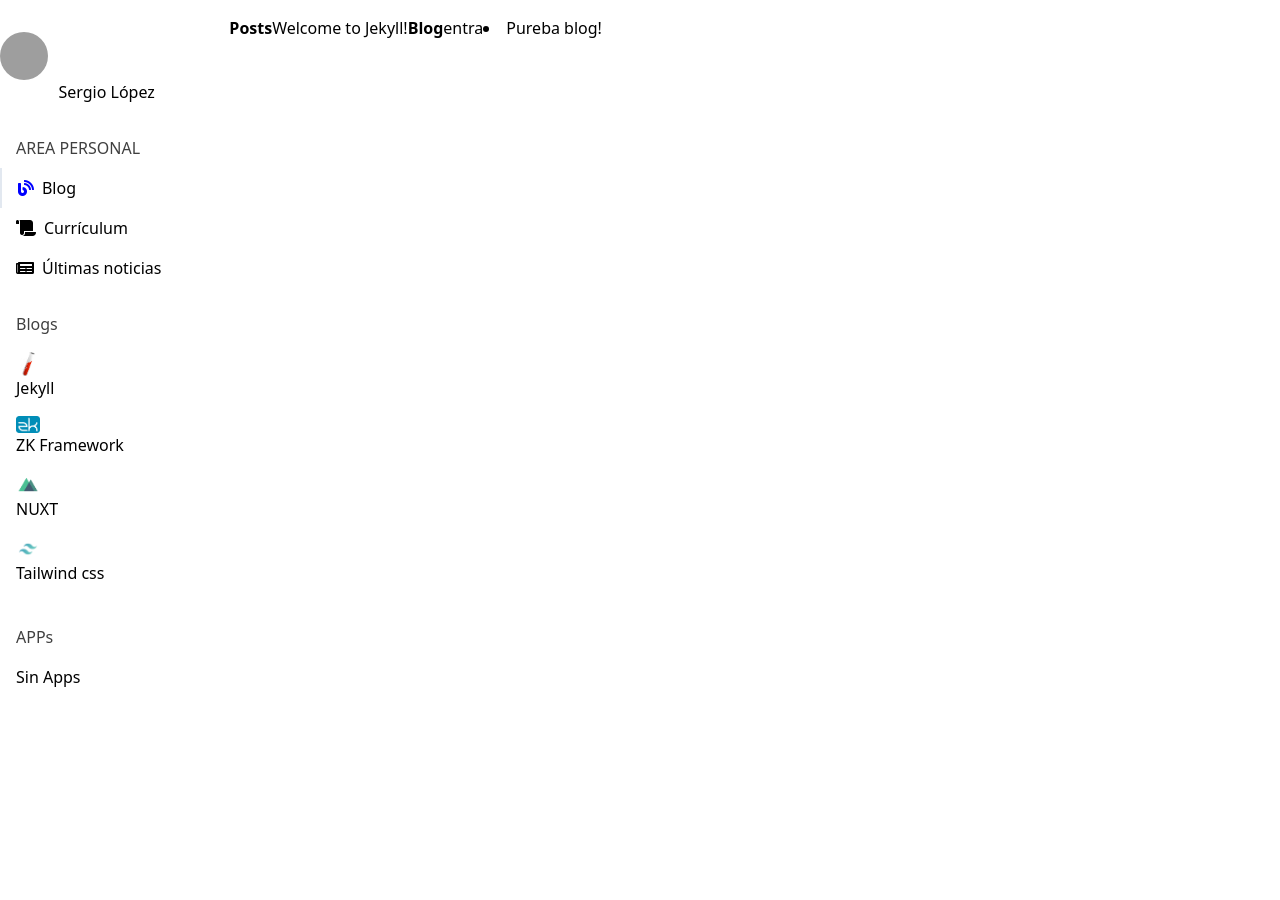
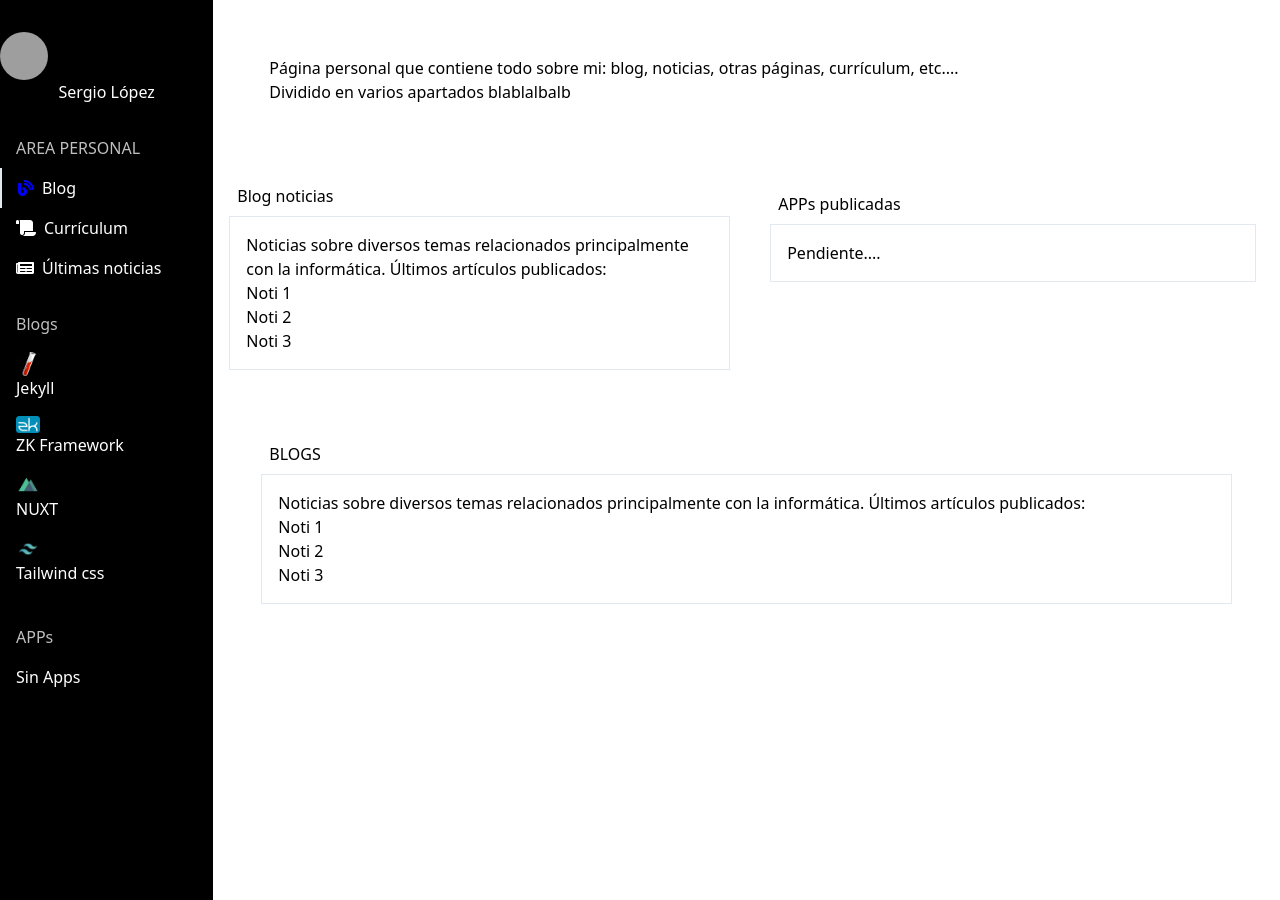
Before and after one commit to serloro/blog, a Jekyll site: the page built from index.md, in a window 1280 px wide. Built offline with Jekyll 4.4.1, drawn with Linux system fonts in a browser that asks for light colours; nearby versions of some CDN libraries; grey boxes are pictures that could not be loaded.

Commit message:
Mas cambios de la página principal

```diff
--- a/_layouts/default.html
+++ b/_layouts/default.html
@@ -15,14 +15,10 @@
 
 <link rel="stylesheet" href="https://use.fontawesome.com/releases/v5.6.1/css/all.css" integrity="sha384-gfdkjb5BdAXd+lj+gudLWI+BXq4IuLW5IT+brZEZsLFm++aCMlF1V92rMkPaX4PP" crossorigin="anonymous">
 <link href="https://cdn.jsdelivr.net/npm/tailwindcss/dist/tailwind.min.css" rel="stylesheet">
-
 <html>
   <body>
-
-
-
-        <div class="flex h-full">
-                <header class="w-64 bg-white h-screen">
+         <div class="flex h-full">
+                <header class="w-64 bg-black text-white h-screen">
                       <div class="w-full">
                           <div class="mt-8 text-center">
                                     <img class="h-12 w-12 rounded-full"
@@ -32,34 +28,34 @@
                                 <span>Sergio López</span>
                             </div>
                             <div class="mb-6">
-                              <div class="mt-6 px-4 mb-2 text-black flex justify-between items-center">
+                              <div class="mt-6 px-4 mb-2 flex justify-between items-center">
                                   <div class="opacity-75">AREA PERSONAL</div>
                               </div>
-                              <div class="border-l-2 border-blue bg-grey-lightest py-2 px-4 text-black"><i class="fa fa-blog" style="color:blue"></i><span class="ml-2">Blog</span></div>
-                              <div class="py-2 px-4 text-black"><i class="fa fa-scroll"></i><span class="ml-2">Currículum</span></div>
-                              <div class="py-2 px-4 text-black"><i class="fa fa-newspaper"></i><span class="ml-2">Últimas noticias</span></div>
+                              <div class="{% if page.url == '/' %}border-l-2 border-blue bg-grey-darkest text-grey{% endif %} py-2 px-4"><i class="fa fa-blog" style="color:blue"></i><span class="ml-2">Blog</span></div>
+                              <div class="{% if page.url == '/blog' %}border-l-2 border-blue bg-grey-darkest text-grey{% endif %} py-2 px-4"><i class="fa fa-scroll"></i><span class="ml-2">Currículum</span></div>
+                              <div class="{% if page.url == '/news' %}border-l-2 border-blue bg-grey-darkest text-grey{% endif %} py-2 px-4"><i class="fa fa-newspaper"></i><span class="ml-2">Últimas noticias</span></div>
                           </div>
                           <div class="mb-8">
-                              <div class="px-4 mb-2 text-black flex justify-between items-center">
+                              <div class="px-4 mb-2 flex justify-between items-center">
                                   <div class="opacity-75">Blogs</div>
                               </div>
-                              <div class="py-2 px-4 text-black"><img src="./img/jekyll.png" class="w-6 "></img>
+                              <div class="{% if page.url == '/jekyll' %}border-l-2 border-blue bg-grey-lightest {% endif %} py-2 px-4"><img src="./img/jekyll.png" class="w-6 "></img>
                                 Jekyll</div>
-                              <div class="py-2 px-4 text-black"><img src="./img/zk.png" class="w-6 "></img>
+                              <div class="py-2 px-4 "><img src="./img/zk.png" class="w-6 "></img>
                                 ZK Framework</div>
-                              <div class="py-2 px-4 text-black">
+                              <div class="py-2 px-4 ">
                                 <img src="./img/nuxt.png" class="w-6 "></img>
                                 NUXT</div>
-                              <div class="py-2 px-4 text-black">
+                              <div class="py-2 px-4 ">
                                     <img src="./img/tailwindcss.png" class="w-6 "></img>
                                     Tailwind css</div>
 
                           </div>
                           <div class="mb-8">
-                                <div class="px-4 mb-2 text-black flex justify-between items-center">
+                                <div class="px-4 mb-2 flex justify-between items-center">
                                     <div class="opacity-75">APPs</div>
                                 </div>
-                                <div class="py-2 px-4 text-black">Sin Apps</div>
+                                <div class="py-2 px-4 ">Sin Apps</div>
 
                             </div>
                       </div>
--- a/_layouts/home.html
+++ b/_layouts/home.html
@@ -1,28 +1,55 @@
 ---
 layout: default
 ---
-<html>
+<div class="w-auto p-10 rounded-lg m-4">
+  <p>
+    Página personal que contiene todo sobre mi: blog, noticias, otras páginas, currículum, etc....
+  </p>
+  <p>
+    Dividido en varios apartados blablalbalb
+  </p>
+</div>
 
-<link href="https://cdn.jsdelivr.net/npm/tailwindcss/dist/tailwind.min.css" rel="stylesheet">
-<body>
-<div class="p-4 flex flex-items">
+  <div class="flex w-full">
+      <div class="w-1/2 m-4 ">
+          <div class="header p-2 bg-red-light  rounded-t-lg">
+              <b4>Blog noticias</b4>
+          </div>
+          <div class="border p-4">
+              Noticias sobre diversos temas relacionados principalmente con la informática. Últimos artículos publicados:
+              <ul>
+                <li>Noti 1</li>
+                <li>Noti 2</li>
+                <li>Noti 3</li>
+              </ul>
+          </div>
+      </div>
+      <div class="w-1/2 m-4 p-2">
+        <div class="header p-2 bg-grey-dark  rounded-t-lg">
+            <b4>APPs publicadas</b4>
+        </div>
+        <div class="border p-4">
+            Pendiente....
+        </div>
+      </div>
 
-        <b>Posts</b>
-        <ul>
-                {% for post in site.posts %}
-                  <li>
-                    <a href="{{ post.url }}">{{ post.title }}</a>
-                  </li>
-                {% endfor %}
-              </ul>
-        <b>Blog</b>
-        {% for blog in site.blogs %}
-        entra
-        <li>
-          <a href="{{ blog.url }}">{{ blog.title }}</a>
-        </li>
-        {% endfor %}
+    </div>
 
+
+    <div class="flex w-full">
+        <div class="w-full m-14 p-12">
+        <div class="header p-2 bg-yellow-light  rounded-t-lg">
+            <b4>BLOGS</b4>
+        </div>
+        <div class="border p-4">
+            Noticias sobre diversos temas relacionados principalmente con la informática. Últimos artículos publicados:
+            <ul>
+              <li>Noti 1</li>
+              <li>Noti 2</li>
+              <li>Noti 3</li>
+            </ul>
+        </div>
+      </div>
+
+    </div>
 </div>
-</body>
-</html>
```
Also changed, not shown: _layouts/blog.html (added, +26 -0 lines), index.md (+2 -0 lines).
